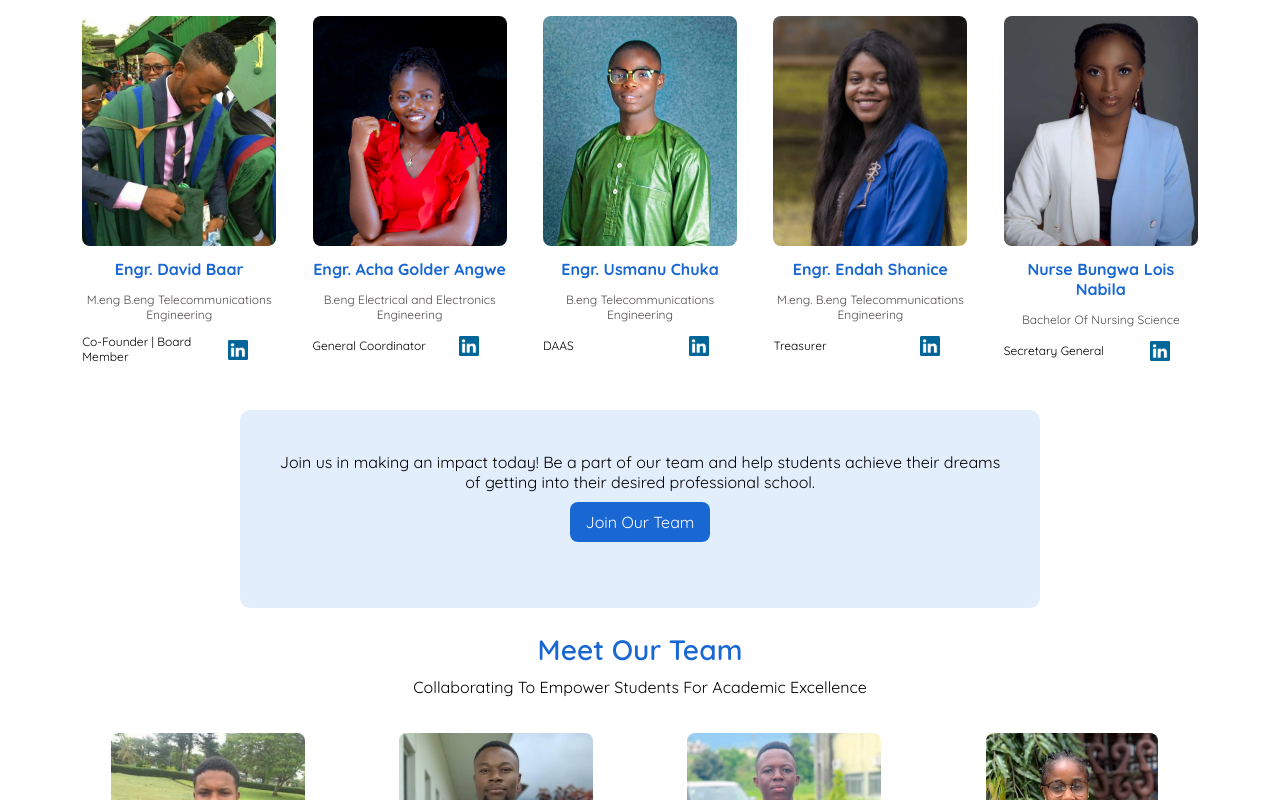
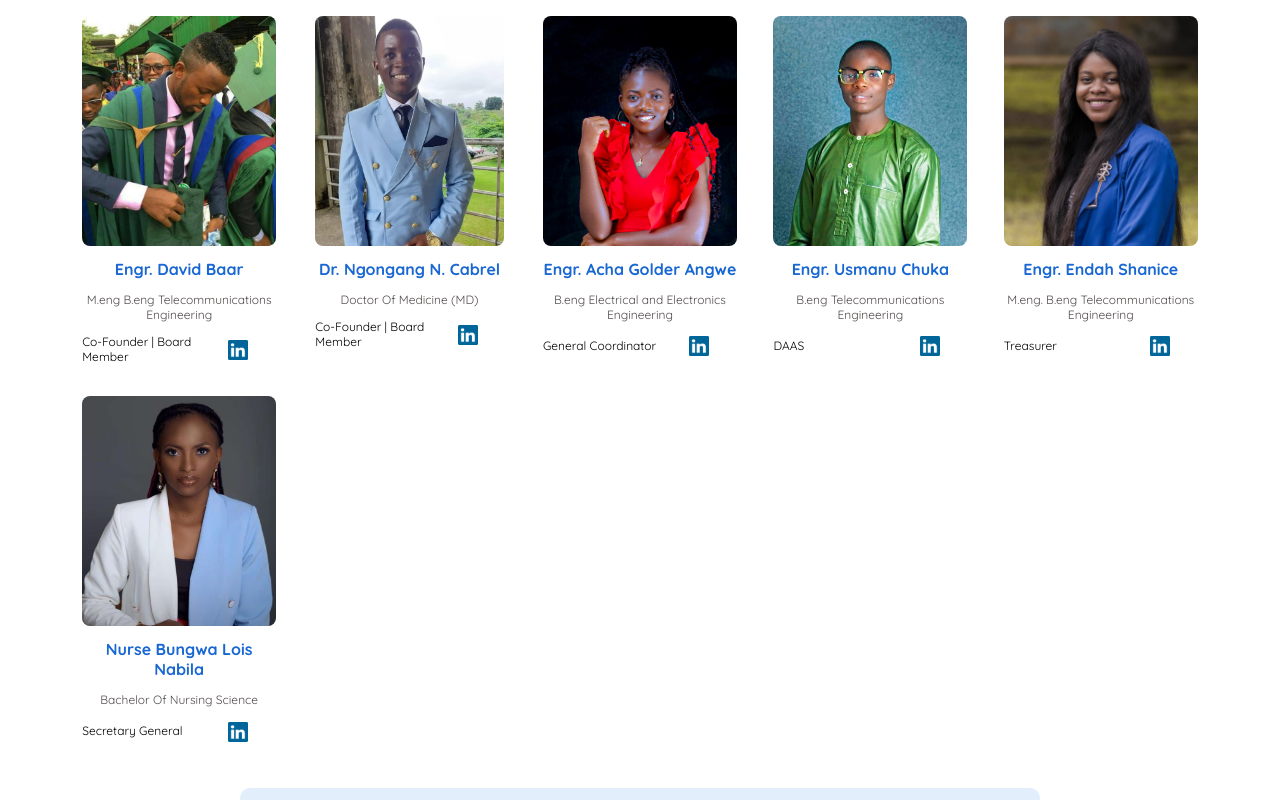
Before and after one commit to JIM440/ASEND-Website, a React (Create React App) app: page /about in a window 1280 px wide. Shown: the part 2030-2830 px from the top of the page. Built offline with nearby package versions, Linux system fonts and the light colour scheme.

Commit message:
more changes

```diff
--- a/src/pages/about/components/AboutTeam.jsx
+++ b/src/pages/about/components/AboutTeam.jsx
@@ -27,14 +27,14 @@ const AboutTeam = () => {
       LinkedInUrl: '',
       IgUrl: '',
     },
-    // {
-    //   image: cabrel,
-    //   name: 'Dr. Ngongang N. Cabrel',
-    //   level: 'Doctor Of Medicine (MD)',
-    //   position: 'Co-Founder | Board Member',
-    //   LinkedInUrl: '',
-    //   IgUrl: '',
-    // },
+    {
+      image: cabrel,
+      name: 'Dr. Ngongang N. Cabrel',
+      level: 'Doctor Of Medicine (MD)',
+      position: 'Co-Founder | Board Member',
+      LinkedInUrl: '',
+      IgUrl: '',
+    },
     // {
     //   image: sone,
     //   name: 'Engr. Sone N. Epie',
```
Also changed, not shown: src/assets/img/team/Screenshot_20240315-201957_Docs.jpg (deleted), src/assets/img/team/cabrel.jpg.
